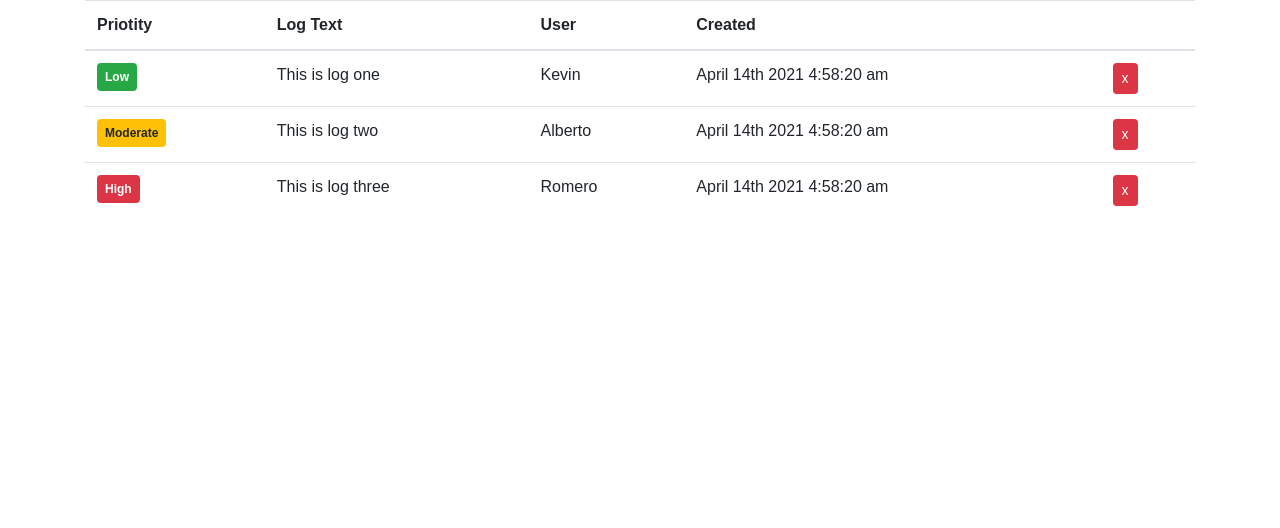
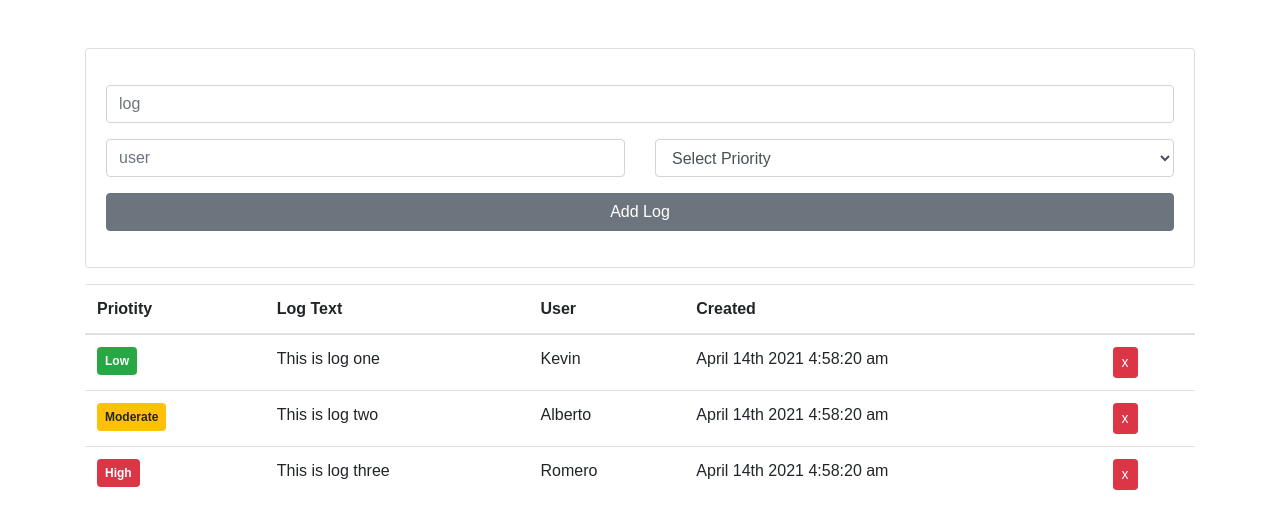
Before and after one commit to kevklash/buglogger, a React app: page / in a window 1280 px wide. Shown: the top 528 px of the page. Built offline with nearby package versions, Linux system fonts and the light colour scheme; the HTML template or start-up script is replaced by a standard one.

Commit message:
Created addlogitem form component and rendered it into the app.

```diff
--- /dev/null
+++ b/src/components/AddLogItem.js
@@ -0,0 +1,51 @@
+import React, { useState } from 'react'
+import Card from 'react-bootstrap/Card'
+import Form from 'react-bootstrap/Form'
+import Row from 'react-bootstrap/Row'
+import Col from 'react-bootstrap/Col'
+import Button from 'react-bootstrap/Button'
+
+const AddLogItem = () => {
+    const [text, setText] = useState('')
+    const [user, setUser] = useState('')
+    const [priority, setPriority] = useState('')
+
+    return (
+        <Card className='mt-5 mb-3'>
+            <Card.Body>
+                <Form>
+                    <Row className='my-3'>
+                        <Col>
+                            <Form.Control placeholder='log' value={text}
+                            onChange={(e) => setText(e.target.value)}/>
+                        </Col>
+                    </Row>
+                    <Row>
+                        <Col>
+                            <Form.Control placeholder='user' value={user}
+                            onChange={(e) => setUser(e.target.value)}/>
+                        </Col>
+                        <Col>
+                            <Form.Control as='select' value={priority}
+                            onChange={(e) => setPriority(e.taarget.value)}>
+                                <option value="0">Select Priority</option>
+                                <option value="low">Low</option>
+                                <option value="moderate">Moderate</option>
+                                <option value="high">High</option>
+                            </Form.Control>
+                        </Col>
+                    </Row>
+                    <Row className='my-3'>
+                        <Col>
+                            <Button type='submit' variant='secondary' block>
+                                Add Log
+                            </Button>
+                        </Col>
+                    </Row>
+                </Form>
+            </Card.Body>
+        </Card>
+    )
+}
+
+export default AddLogItem
--- a/src/components/App.js
+++ b/src/components/App.js
@@ -2,6 +2,7 @@
 import Container from 'react-bootstrap/Container'
 import Table from 'react-bootstrap/Table'
 import LogItem from './LogItem'
+import AddLogItem from './AddLogItem'
 
 const App = () => {
 	const [logs, setLogs] = useState([
@@ -29,6 +30,7 @@
 	])
 	return (
 		<Container>
+			<AddLogItem />
 			<Table>
 				<thead>
 					<tr>
```
